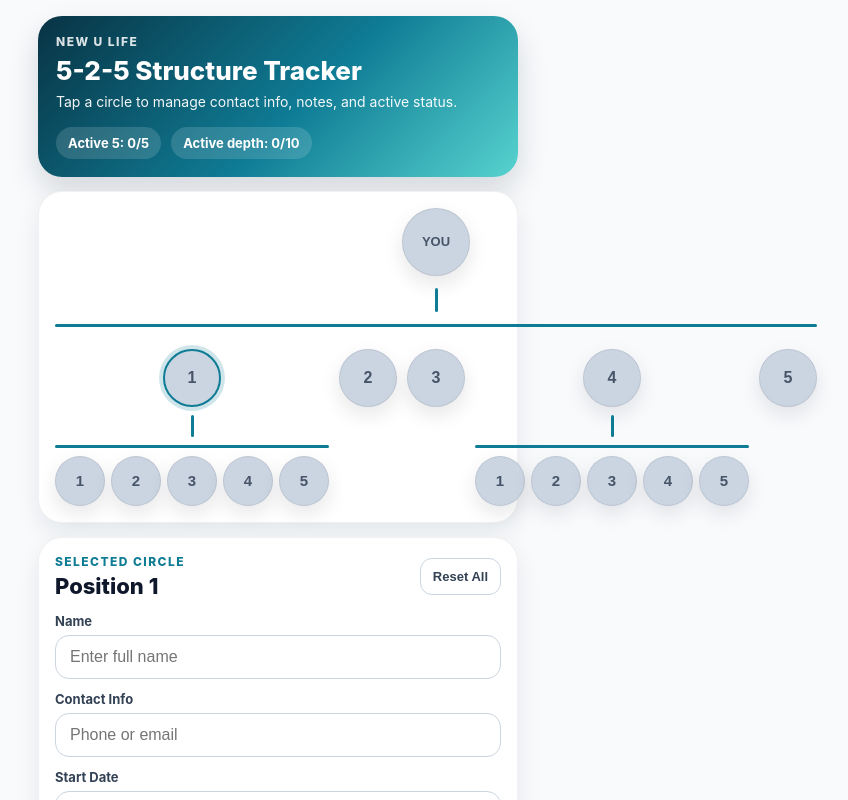
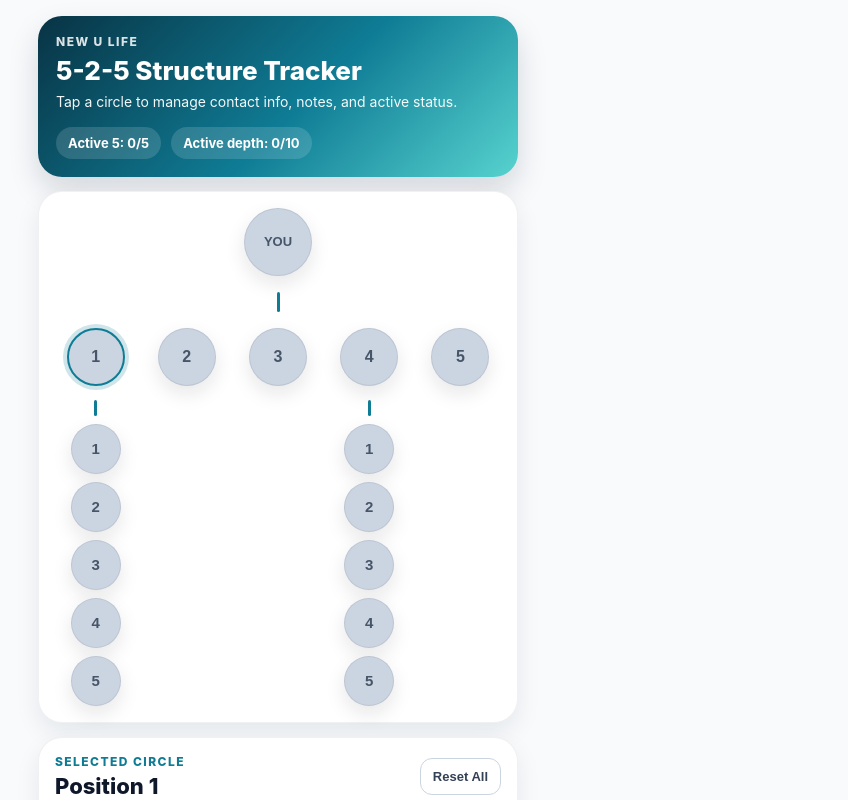
Before and after one commit to homecourt321-cyber/New-U-Script, a Next.js app: page / in a window 1280 px wide. Shown: the top 800 px of the page, without its empty margins (362-1210 px from the left). Built offline with nearby package versions, Linux system fonts and the light colour scheme.

Commit message:
Update page.js

```diff
--- a/app/page.js
+++ b/app/page.js
@@ -157,34 +157,43 @@
         </div>
 
         <div style={{ background: "white", borderRadius: 24, padding: 16, boxShadow: "0 10px 24px rgba(15,23,42,0.08)", border: "1px solid rgba(15,23,42,0.06)" }}>
-          <div style={{ display: "grid", justifyItems: "center", gap: 12 }}>
+          <div style={{ display: "grid", justifyItems: "center", gap: 16 }}>
             <Circle node={nodes[TOP_ID]} selected={selectedId === TOP_ID} onClick={() => setSelectedId(TOP_ID)} />
 
-            <div style={{ width: 3, height: 24, background: "#0f7c95", borderRadius: 999 }} />
+            <div style={{ width: 3, height: 20, background: "#0f7c95", borderRadius: 999 }} />
 
-            <div style={{ width: "100%", height: 3, background: "#0f7c95", borderRadius: 999, marginBottom: 10 }} />
+            {/* Level 2 - wraps nicely on small screens */}
+            <div style={{
+              display: "flex",
+              justifyContent: "space-between",
+              gap: 10,
+              width: "100%",
+              flexWrap: "wrap"
+            }}>
+              {LEVEL_2_IDS.map((id) => (
+                <div key={id} style={{ display: "flex", flexDirection: "column", alignItems: "center", flex: "1 1 18%", minWidth: 60 }}>
+                  <Circle node={nodes[id]} selected={selectedId === id} onClick={() => setSelectedId(id)} />
 
-            <div style={{ display: "grid", gridTemplateColumns: "repeat(5, 1fr)", gap: 10, width: "100%" }}>
-              {LEVEL_2_IDS.map((id) => (
-                <div key={id} style={{ display: "grid", justifyItems: "center", gap: 8 }}>
-                  <Circle node={nodes[id]} selected={selectedId === id} onClick={() => setSelectedId(id)} />
-                  {id === "l2-1" || id === "l2-4" ? (
-                    <>
-                      <div style={{ width: 3, height: 22, background: "#0f7c95", borderRadius: 999 }} />
-                      <div style={{ width: "100%", height: 3, background: "#0f7c95", borderRadius: 999 }} />
-                      <div style={{ display: "grid", gridTemplateColumns: "repeat(5, 1fr)", gap: 6, width: "100%" }}>
+                  {/* Only show children under 1 and 4 */}
+                  {(id === "l2-1" || id === "l2-4") && (
+                    <div style={{ marginTop: 14, width: "100%", display: "flex", flexDirection: "column", alignItems: "center", gap: 8 }}>
+                      <div style={{ width: 3, height: 16, background: "#0f7c95", borderRadius: 999 }} />
+
+                      {/* Level 3 stacked vertically for phone */}
+                      <div style={{ display: "flex", flexDirection: "column", gap: 8, alignItems: "center" }}>
                         {Array.from({ length: 5 }).map((_, i) => {
                           const childId = `l3-${id === "l2-1" ? 1 : 4}-${i + 1}`;
                           return (
-                            <div key={childId} style={{ display: "grid", justifyItems: "center" }}>
-                              <Circle node={nodes[childId]} selected={selectedId === childId} onClick={() => setSelectedId(childId)} />
-                            </div>
+                            <Circle
+                              key={childId}
+                              node={nodes[childId]}
+                              selected={selectedId === childId}
+                              onClick={() => setSelectedId(childId)}
+                            />
                           );
                         })}
                       </div>
-                    </>
-                  ) : (
-                    <div style={{ height: 83 }} />
+                    </div>
                   )}
                 </div>
               ))}
@@ -193,6 +202,7 @@
         </div>
 
         <div style={{ background: "white", borderRadius: 24, padding: 16, boxShadow: "0 10px 24px rgba(15,23,42,0.08)", border: "1px solid rgba(15,23,42,0.06)", marginTop: 14 }}>
+
           <div style={{ display: "flex", alignItems: "center", justifyContent: "space-between", gap: 12, marginBottom: 14 }}>
             <div>
               <div style={{ fontSize: 12, fontWeight: 800, letterSpacing: "0.12em", color: "#0f7c95" }}>SELECTED CIRCLE</div>
```
